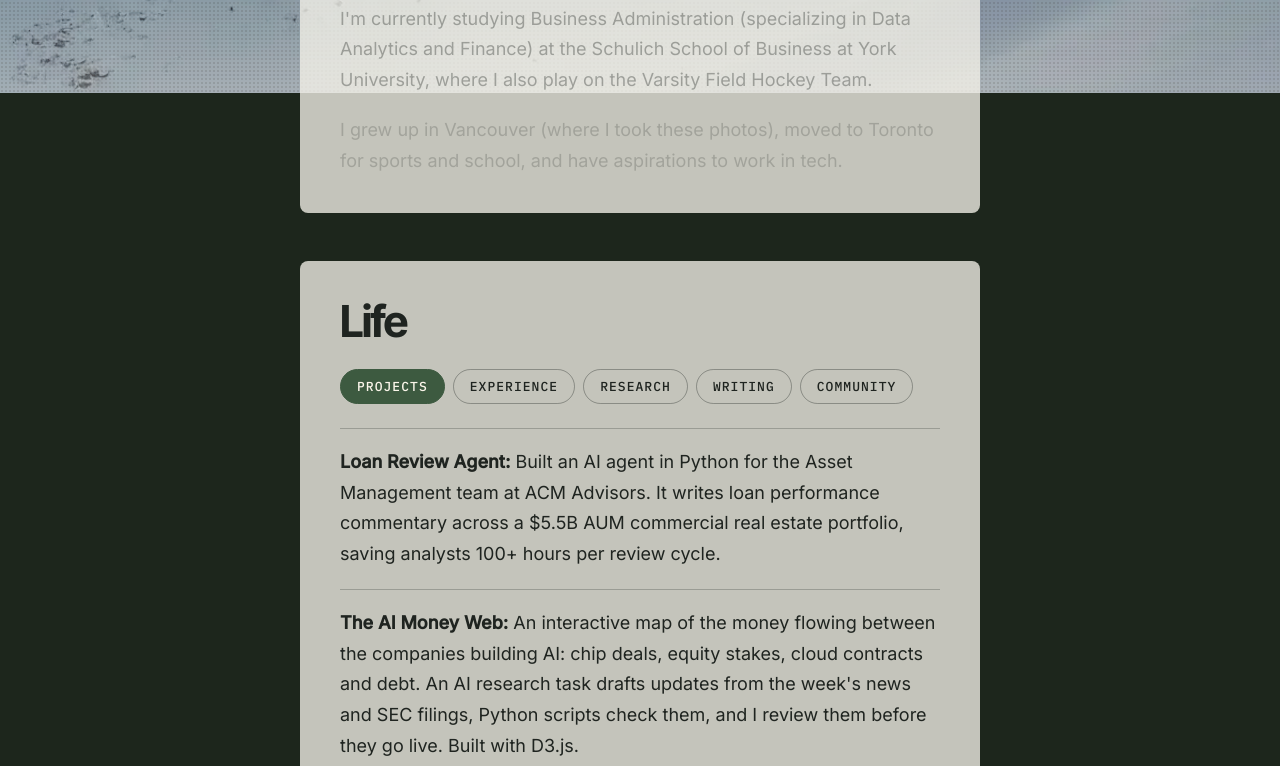
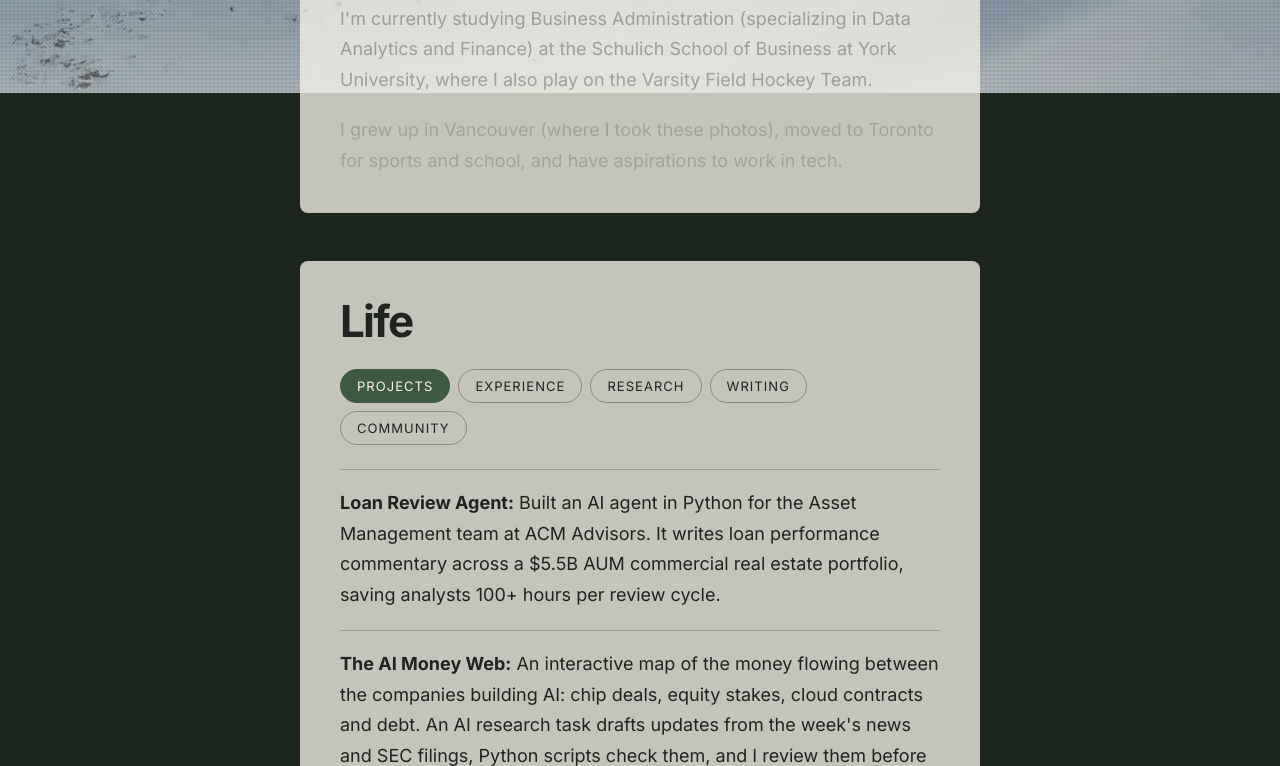
Before and after one commit to tessa-wang/tessa-wang.github.io, a plain HTML site: page index.html in a window 1280 px wide. Shown: the part 707-1473 px from the top of the page. Drawn offline with Linux system fonts and the light colour scheme.

Commit message:
Use Inter for the whole site (headings, body and small labels)
Co-Authored-By: Claude Opus 5.5 <noreply@anthropic.com>
Claude-Session: https://claude.ai/code/session_01CcmQUaANpEtdbjMUUihzdQ

```diff
--- a/edit.js
+++ b/edit.js
@@ -24,7 +24,7 @@
     'body.editing [contenteditable]:focus { outline: 2px solid #3d5a40; }',
     '.ed-bar { position: fixed; z-index: 100; left: 50%; bottom: 16px; transform: translateX(-50%); width: min(720px, calc(100% - 32px));',
     '  display: flex; flex-wrap: wrap; align-items: center; gap: 10px; padding: 10px 12px; border-radius: 10px;',
-    '  background: #1f2420; color: #fbf6ea; font: 500 12px "IBM Plex Mono", ui-monospace, monospace; letter-spacing: 0.06em; box-shadow: 0 12px 30px -10px rgba(0,0,0,.6); }',
+    '  background: #1f2420; color: #fbf6ea; font: 500 12px Inter, system-ui, sans-serif; letter-spacing: 0.06em; box-shadow: 0 12px 30px -10px rgba(0,0,0,.6); }',
     '.ed-bar b { text-transform: uppercase; color: #9fc2a3; font-weight: 500; }',
     '.ed-bar .ed-msg { opacity: 0.75; flex: 1; min-width: 140px; }',
     '.ed-bar label { display: none; align-items: center; gap: 6px; flex: 1 1 100%; }',
@@ -33,7 +33,7 @@
     '.ed-bar button, .ed-btn { font: inherit; text-transform: uppercase; letter-spacing: 0.06em; cursor: pointer; border-radius: 6px; padding: 7px 12px; border: 1px solid #3d5a40; }',
     '.ed-bar button { background: #3d5a40; color: #fbf6ea; }',
     '.ed-bar button.ghost { background: transparent; border-color: #555; }',
-    '.ed-btn { display: inline-block; margin-top: 16px; background: transparent; color: #3d5a40; font-family: "IBM Plex Mono", monospace; font-size: 12px; }',
+    '.ed-btn { display: inline-block; margin-top: 16px; background: transparent; color: #3d5a40; font-family: Inter, system-ui, sans-serif; font-size: 12px; }',
     '.ed-btn:hover { background: #3d5a40; color: #fbf6ea; }',
     '.entry { position: relative; }',
     '.ed-del { position: absolute; top: 12px; right: -8px; width: 26px; height: 26px; border-radius: 50%; border: 0; cursor: pointer;',
--- a/index.html
+++ b/index.html
@@ -7,7 +7,7 @@
 <meta name="description" content="Tessa: from the peaks to the trailhead.">
 <link rel="preconnect" href="https://fonts.googleapis.com">
 <link rel="preconnect" href="https://fonts.gstatic.com" crossorigin>
-<link href="https://fonts.googleapis.com/css2?family=Inter:wght@400;500&family=Inter+Tight:wght@700&family=IBM+Plex+Mono:wght@500&display=swap" rel="stylesheet">
+<link href="https://fonts.googleapis.com/css2?family=Inter:wght@400;500;700&display=swap" rel="stylesheet">
 <style>
   :root {
     --cream: #fbf6ea;
@@ -15,7 +15,7 @@
     --tag: #3d5a40;
     --wood: #9a5f35;
     --wood-dark: #6e4022;
-    --mono: "IBM Plex Mono", ui-monospace, monospace;
+    --mono: Inter, system-ui, sans-serif; /* small all-caps labels (was a typewriter font; now Inter like everything else) */
     --ease: cubic-bezier(0.16, 1, 0.3, 1);
   }
   * { box-sizing: border-box; margin: 0; padding: 0; }
@@ -98,8 +98,8 @@
     padding: 6px 14px; transform: rotate(-1.5deg); margin-bottom: 28px;
     box-shadow: 0 2px 0 rgba(0, 0, 0, 0.08);
   }
-  /* All headings: bold, tightly spaced Inter Tight, with a little extra room between words */
-  h1, h2, h3 { font-family: "Inter Tight", Inter, sans-serif; font-weight: 700; letter-spacing: -0.04em; word-spacing: 0.08em; line-height: 1.1; }
+  /* All headings: bold, tightly spaced Inter, with a little extra room between words */
+  h1, h2, h3 { font-family: Inter, system-ui, sans-serif; font-weight: 700; letter-spacing: -0.04em; word-spacing: 0.08em; line-height: 1.1; }
   h1 { font-size: clamp(72px, 14vw, 180px); line-height: 0.95; letter-spacing: -0.03em; }
   h2 { font-size: clamp(36px, 5vw, 56px); margin-bottom: 28px; }
   h3 { font-size: 26px; }
```
